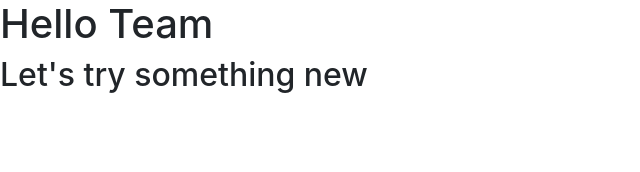
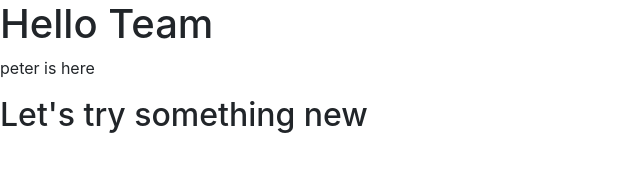
Before and after one commit to peterabdelmalek/Team, a plain HTML site: page index.html in a window 1280 px wide. Shown: the whole page, without its empty margins (0-640 px from the left). Drawn offline with nearby package versions, Linux system fonts and the light colour scheme.

Commit message:
Update index.html

```diff
--- a/index.html
+++ b/index.html
@@ -25,6 +25,7 @@
 
         <section class="p">
         <h1> Hello Team</h1>
+            <p> peter is here </p>
 
         <div class="h">
 
```
